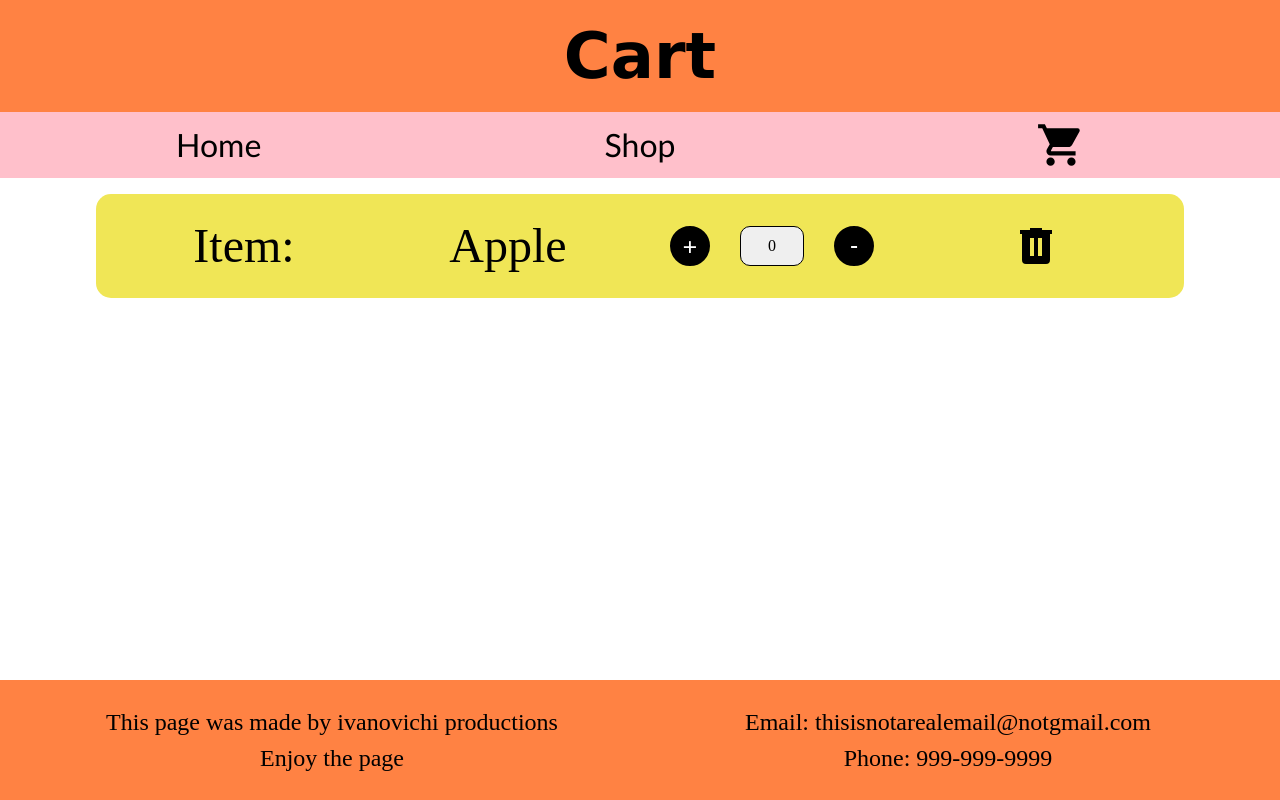
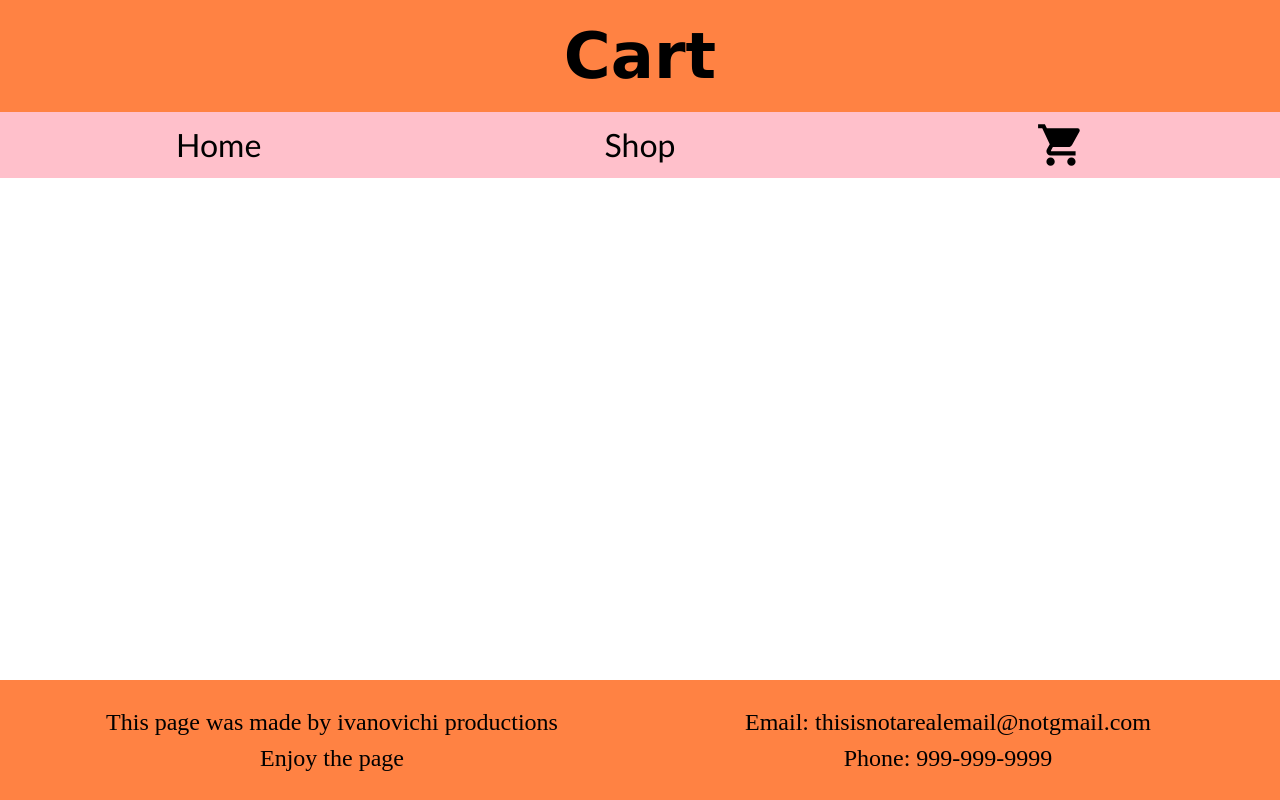
Before and after one commit to ivanovichi123/Shopping-cart, a React (Vite) app: page /cart in a window 1280 px wide. Built offline with nearby package versions, Linux system fonts and the light colour scheme.

Commit message:
feat: Added the logic for the cart page

```diff
--- a/src/components/cartPage/CartPage.jsx
+++ b/src/components/cartPage/CartPage.jsx
@@ -7,7 +7,50 @@ import styles from "../../styles/cartPage.module.css";
 import Delete from "../../assets/Delete.svg"
 
 const CartPage = () => {
-  const { cartNumber, SetCarNumber } = useContext(CartContext);
+  const { cartNumber, setCartNumber } = useContext(CartContext);
+  const { cartItemList, setCartItemList } = useContext(CartContext);
+
+  function cartNumberGreater(index) {
+    let newCartItemValue, newCartValue;
+    let newCartItemList = structuredClone(cartItemList);
+    [newCartValue, newCartItemValue] = theChecker(cartNumber + 1, cartItemList[index].Quantity + 1);
+    if((newCartValue === cartNumber) && (newCartItemList[index].Quantity === newCartItemValue)) {
+      return;
+    }
+    newCartItemList[index].Quantity = newCartItemValue;
+    setCartNumber(newCartValue);
+    setCartItemList(newCartItemList);
+  }
+
+  function cartNumberLesser(index) {
+    let newCartItemValue, newCartValue;
+    let newCartItemList = structuredClone(cartItemList);
+    [newCartValue, newCartItemValue] = theChecker(cartNumber - 1, cartItemList[index].Quantity - 1);
+    if((newCartValue === cartNumber) && (newCartItemList[index].Quantity === newCartItemValue)) {
+      return;
+    }
+    newCartItemList[index].Quantity = newCartItemValue;
+    setCartNumber(newCartValue);
+    setCartItemList(newCartItemList);
+  }
+
+  function theChecker(numberCart, numberList) {
+    if(numberCart > 200) {
+      return [200, numberList - 1];
+    }
+    if(numberCart < 0) {
+      return 0;
+    }
+    return [numberCart, numberList];
+  }
+
+  function deleteQuantity(index) {
+    let newCartItemList = structuredClone(cartItemList);
+    let numberCartDown = newCartItemList[index].Quantity;
+    newCartItemList[index].Quantity = 0;
+    setCartNumber(cartNumber - numberCartDown);
+    setCartItemList(newCartItemList);
+  }
 
   return (
     <div className={styles.pageContainer}>
@@ -16,16 +59,21 @@ const CartPage = () => {
       </header>
       <NavBar cartItems={cartNumber}/>
       <main className={styles.theMain}>
-        <div className={styles.theContainer}>
-          <p className={styles.theItem}>Item:</p>
-          <p className={styles.theItemName}>Apple</p>
-          <div className={styles.theChanges}>
-            <button className={styles.theMore}>+</button>
-            <button className={styles.theInput}>0</button>
-            <button className={styles.theLess}>-</button>
+        {cartItemList.map((individualProduct, index) => {
+          return (
+          <div key={individualProduct.Key} className={styles.theContainer} style={{display: individualProduct.Quantity === 0 ? "none" : "grid"}}>
+            <p className={styles.theItem}>Item:</p>
+            <p className={styles.theItemName}>{individualProduct.Name}</p>
+            <div className={styles.theChanges}>
+              <button className={styles.theMore} onClick={() => cartNumberGreater(index)}>+</button>
+              <button className={styles.theInput}>{individualProduct.Quantity}</button>
+              <button className={styles.theLess} onClick={() => cartNumberLesser(index)}>-</button>
+            </div>
+            <img src={Delete} alt="A trash Can" className={styles.theDelete} onClick={() => deleteQuantity(index)}/>
           </div>
-          <img src={Delete} alt="A trash Can" className={styles.theDelete}/>
-        </div>
+          )
+        })}
+
       </main>
       <Footer />
     </div>
--- a/src/components/shopPage/ShopPage.jsx
+++ b/src/components/shopPage/ShopPage.jsx
@@ -7,24 +7,12 @@ import { useContext } from "react";
 import { CartContext } from "../../contexts/cart.context";
 
 const ShopPage = () => {
-  const products = [
-    "Apple",
-    "Cereal",
-    "Water",
-    "Cellphone",
-    "Book",
-    "Chips",
-    "Cookies",
-    "Watermelon",
-    "Coffee",
-    "Shirt",
-    "Candy",
-    "Television",
-  ];
+  const { cartItemList, setCartItemList } = useContext(CartContext);
 
   const [productsList, setProductsList] = useState([
     0, 0, 0, 0, 0, 0, 0, 0, 0, 0, 0, 0,
   ]);
+
   const { cartNumber, setCartNumber } = useContext(CartContext);
 
   function productNumberGreater(index) {
@@ -72,14 +60,20 @@ const ShopPage = () => {
   }
 
   function theCartUp(index) {
+    let productsAdd = 0;
     if (cartNumber === 200) {
       return;
     }
     let newCartItems = cartNumber + productsList[index];
+    let newCartItemsList = structuredClone(cartItemList);
+    productsAdd = productsList[index];
     if (newCartItems > 200) {
+      productsAdd = 200 - cartNumber;
       newCartItems = 200;
     }
+    newCartItemsList[index].Quantity += productsAdd;
     setCartNumber(newCartItems);
+    setCartItemList(newCartItemsList);
   }
 
   return (
@@ -89,16 +83,16 @@ const ShopPage = () => {
       </header>
       <NavBar cartItems={cartNumber} />
       <main className={styles.theMainContainer}>
-        {products.map((individualProduct, index) => {
+        {cartItemList.map((individualProduct, index) => {
           return (
-            <div key={index} className={styles.Card}>
+            <div key={individualProduct.Key} className={styles.Card}>
               <div className={styles.theDivTitle}>
-                <p className={styles.theTitle}> {individualProduct} </p>
+                <p className={styles.theTitle}> {individualProduct.Name} </p>
               </div>
               <img
                 className={styles.theImage}
                 src={Apple}
-                alt={`I am ${individualProduct}`}
+                alt={`I am ${individualProduct.Name}`}
               />
               <div className={styles.theDivForm}>
                 <form
--- a/src/contexts/cart.context.jsx
+++ b/src/contexts/cart.context.jsx
@@ -4,9 +4,73 @@ const CartContext = createContext();
 
 function CartContextWrapper(props) {
     const [cartNumber, setCartNumber] = useState(0);
+    const [cartItemList, setCartItemList] = useState(
+        [
+            {
+                Name: "Apple",
+                Key: 1,
+                Quantity: 0
+            },
+            {
+                Name: "Cereal",
+                Key: 2,
+                Quantity: 0
+            },
+            {
+                Name: "Water",
+                Key: 3,
+                Quantity: 0
+            },
+            {
+                Name: "Cellphone",
+                Key: 4,
+                Quantity: 0
+            },
+            {
+                Name: "Book",
+                Key: 5,
+                Quantity: 0
+            },
+            {
+                Name: "Chips",
+                Key: 6,
+                Quantity: 0
+            },
+            {
+                Name: "Cookies",
+                Key: 7,
+                Quantity: 0
+            },
+            {
+                Name: "Watermelon",
+                Key: 8,
+                Quantity: 0
+            },
+            {
+                Name: "Coffee",
+                Key: 9,
+                Quantity: 0
+            },
+            {
+                Name: "Shirt",
+                Key: 10,
+                Quantity: 0
+            },
+            {
+                Name: "Candy",
+                Key: 11,
+                Quantity: 0
+            },
+            {
+                Name: "Television",
+                Key: 12,
+                Quantity: 0
+            }
+        ]
+    )
 
     return (
-        <CartContext.Provider value={{cartNumber, setCartNumber}}>
+        <CartContext.Provider value={{cartNumber, setCartNumber, cartItemList, setCartItemList}}>
             {props.children}
         </CartContext.Provider>
     );
```
